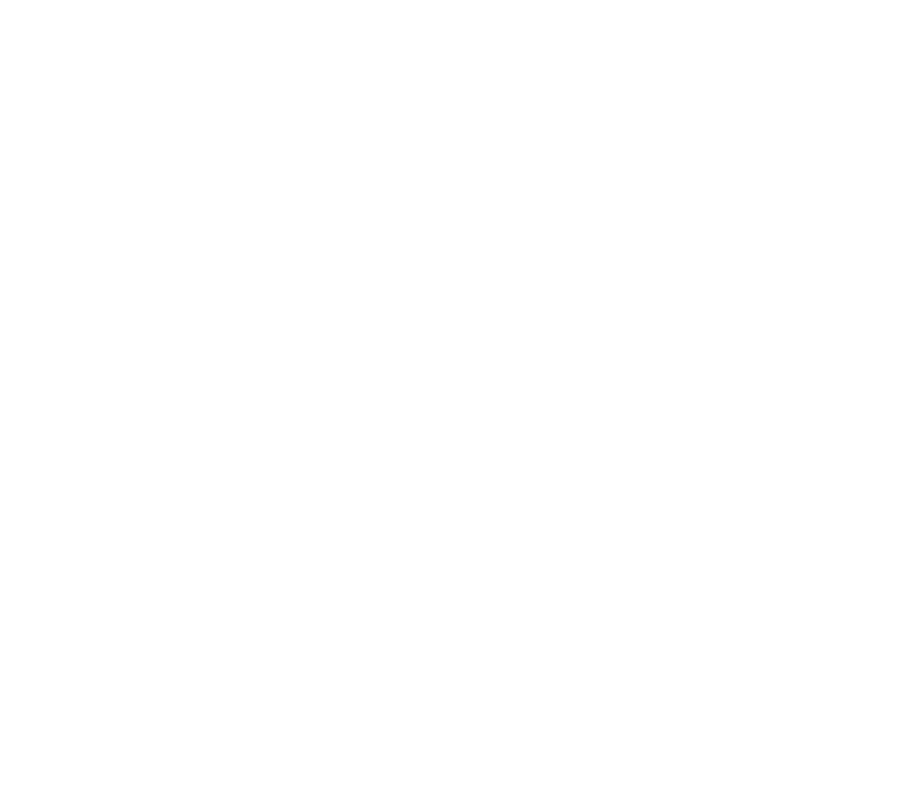
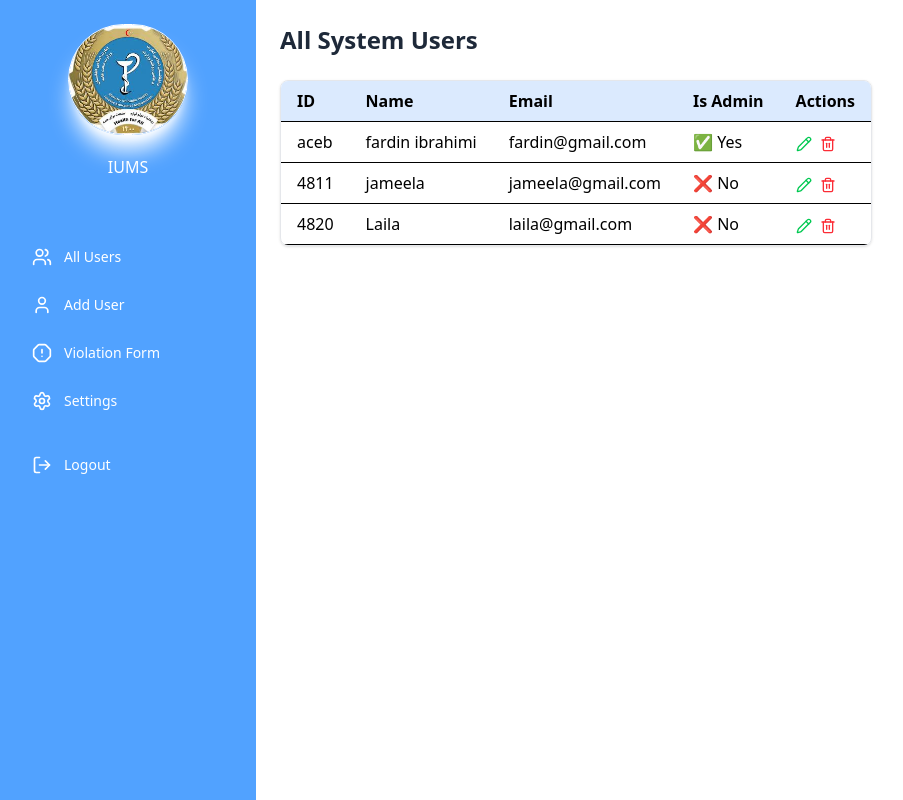
Before and after one commit to fiafghan/internet-users-ms-frontend, a React (Vite) app: page /all-system-users in a window 1280 px wide. Before the commit this address had no page. Shown: the whole page, without its empty margins (0-903 px from the left). Built offline with nearby package versions, Linux system fonts and the light colour scheme; data requests are answered from the project's data file.

Commit message:
sidebar was added to all system users page!

```diff
--- a/db.json
+++ b/db.json
@@ -47,6 +47,13 @@
       "id": "4811",
       "name": "jameela",
       "email": "jameela@gmail.com",
+      "password": "123",
+      "isAdmin": false
+    },
+    {
+      "id": "4820",
+      "name": "Laila",
+      "email": "laila@gmail.com",
       "password": "123",
       "isAdmin": false
     }
--- a/src/App.tsx
+++ b/src/App.tsx
@@ -16,7 +16,7 @@
       <Route path="/register" element={<RegisterForm />} />
       <Route path="/login" element={<LoginForm />} />
       <Route path="/adduser" element={<PrivateRoute><InternetUserAddForm /></PrivateRoute>} />
-      <Route path="/system-users" element={<SystemUsersPage />} />
+      <Route path="/all-system-users" element={<SystemUsersPage />} />
       <Route path="/addviolation" element={<PrivateRoute><AddViolation /></PrivateRoute>} />
       <Route path="/settings" element={<PrivateRoute><Settings /></PrivateRoute>} />
       <Route
--- a/src/SystemUsersPage.tsx
+++ b/src/SystemUsersPage.tsx
@@ -1,6 +1,7 @@
 import { useEffect, useState } from "react";
 import axios from "axios";
 import { Pencil, Trash2 } from "lucide-react";
+import GradientSidebar from "./components/Sidebar";
 
 interface User {
   id: number;
@@ -56,6 +57,11 @@
   }, []);
 
   return (
+    <div className="flex">
+      {/* Sidebar */}
+      <div className="w-64">
+        <GradientSidebar />
+      </div>
     <div className="p-6">
       <h1 className="text-2xl font-bold mb-6 text-gray-800">All System Users</h1>
 
@@ -161,5 +167,6 @@
 
       </div>
     </div>
+    </div>
   );
 }
--- a/src/components/Sidebar.tsx
+++ b/src/components/Sidebar.tsx
@@ -32,7 +32,7 @@
     id: 5,
     label: "All System Users",
     icon: <Users className="w-5 h-5" />,
-    path: "/system-users",
+    path: "/all-system-users",
   }] : []),
 
   { id: 6, label: "Settings", icon: <Settings className="w-5 h-5" />, path: "/settings" },
```
